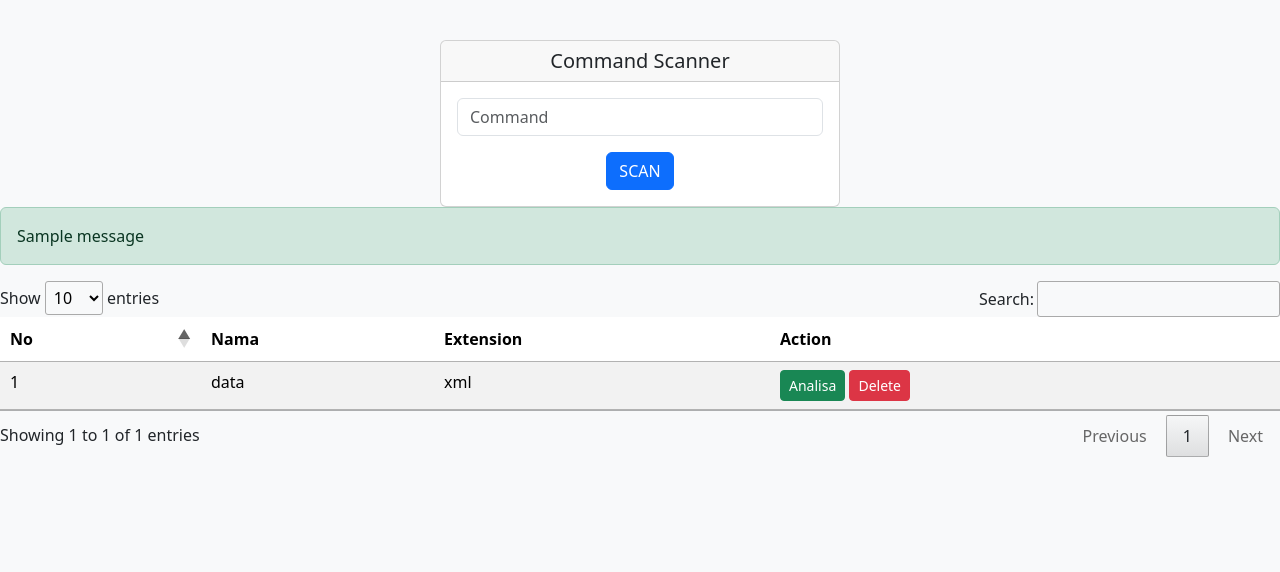
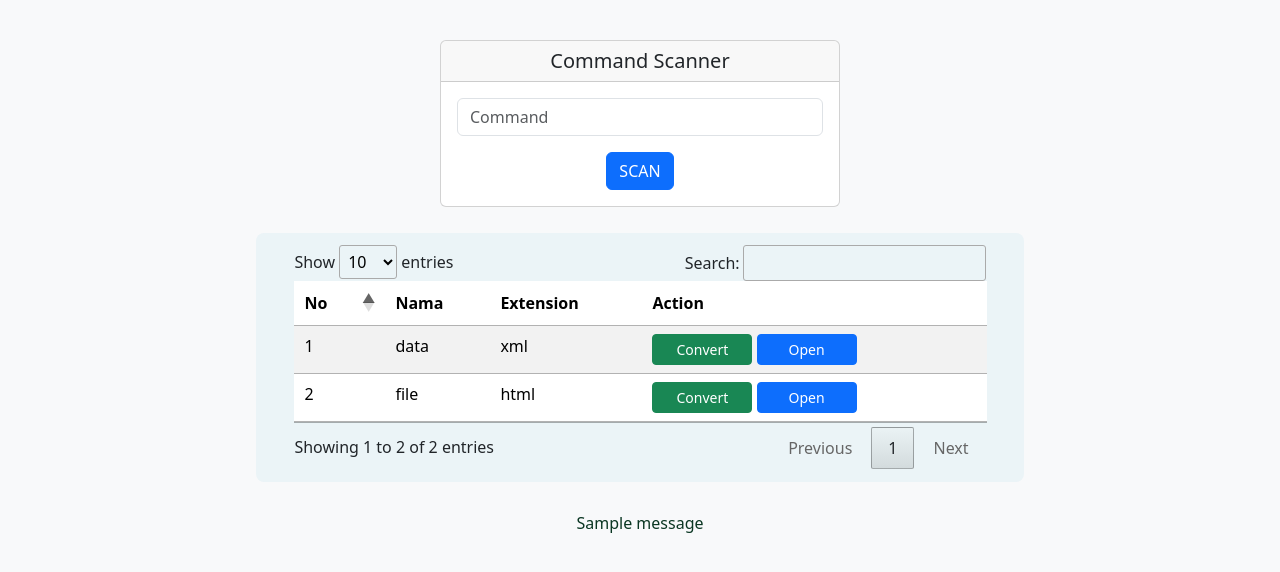
Before and after one commit to enomarozi/Report, a Django app: page / in a window 1280 px wide. Shown: the top 572 px of the page. Run offline with Django 5.2, Linux system fonts and the light colour scheme; tables that the repository leaves empty hold one stand-in row (values such as "Sample post"); one stand-in notice (Sample message) is shown; some libraries are stand-ins or nearby versions.

Commit message:
18-01-2025

```diff
--- a/index/urls.py
+++ b/index/urls.py
@@ -4,5 +4,9 @@ from . import views
 urlpatterns = [
 	path('', views.index, name='index'),
 	path('scanner/', views.scanner, name='scanner'),
+	path('convertFile/<str:param>/', views.convertFile, name='convertFile'),
+	path('openFile/<str:param>/', views.openFile, name='openFile'),
+	path('deleteFile/<str:param>/', views.deleteFile, name='deleteFile'),
 	path('data_result/', views.data_result, name='data_result'),
+
 ]
--- a/index/views.py
+++ b/index/views.py
@@ -1,8 +1,9 @@
 from django.shortcuts import render
-from django.http import HttpResponse, JsonResponse
+from django.http import HttpResponse, JsonResponse, HttpResponseRedirect
 from .forms import Scanning
 from django.contrib import messages
-import os
+from django.urls import reverse
+import os, re
 
 def index(request):
 	form = Scanning()
@@ -20,13 +21,41 @@ def scanner(request):
 
 	return render(request, 'index.html',{'form':form})
 
+def openFile(request, param):
+	type_ = param.split('.')
+	file_path = os.path.join('outputs',param)
+	if os.path.exists(file_path):
+		with open(file_path, 'r') as file:
+			file_content = file.read()
+
+		if type_[1] == "html":
+			return HttpResponse(file_content, content_type='text/html')
+		elif type_[1] == "xml":
+			return HttpResponse(file_content, content_type='application/xml')
+		elif type_[1] == "json":
+			return HttpResponse(file_content, content_type='application/json')
+	else:
+		return HttpResponse("File not found.",status=404)
+
+def convertFile(request, param):
+	print(param)
+
+def deleteFile(request, param):
+	ex_ = os.system("rm outputs/"+param)
+	if ex_ == 0:
+		result = f'Delete File {param} is Successfully!'
+	messages.success(request, result)
+	return HttpResponseRedirect(reverse('index'))
+
 def data_result(request):
 	files = os.listdir('outputs')
 	result = []
+	extension_allow = ["xml","html","json"]
 	for file in files:
-		file_name, file_extension = os.path.splitext(file)
-		result.append({
-			'name':file_name,
-			'extension':file_extension[1:],
+		file_name, file_extension = file.split('.')
+		if file_extension in extension_allow:
+			result.append({
+				'name':file_name,
+				'extension':file_extension,
 			})
 	return JsonResponse(result, safe=False)
--- a/templates/index.html
+++ b/templates/index.html
@@ -13,14 +13,25 @@
 	.scanform{
 		margin-top: 40px;
 	}
+    .custom-success{
+        margin: 1%;
+        background-color: transparent;
+        border: none;
+        text-align: center;
+    }
     .table{
         width: 50%;
     }
-    .custom-alert {
-        font-size: 14px;
-        padding: 10px;
-        margin-bottom: 10px;
-        text-align: center;
+    .card-table-color{
+        width: 60%;
+        margin: 2% 20% 0 20%;
+        padding: 1% 0 1% 0;
+        background-color: #ebf4f7;
+        border-radius: 8px;
+    }
+    .card-table{
+        width: 90%;
+        margin: 0 5% 0 5%;
     }
 </style>
 
@@ -43,16 +54,10 @@
             </div>
         </div>
     </div>
-    {% if messages %}
-        {% for message in messages %}
-            <div class="alert alert-success">
-                {{ message }}
-            </div>
-        {% endfor %}
-    {% endif %}
 
     <script src="https://cdn.jsdelivr.net/npm/bootstrap@5.3.3/dist/js/bootstrap.bundle.min.js" integrity="sha384-YvpcrYf0tY3lHB60NNkmXc5s9fDVZLESaAA55NDzOxhy9GkcIdslK1eN7N6jIeHz" crossorigin="anonymous"></script>
-
+    <div class='card-table-color'>
+        <div class='card-table'>
             <table id="statusTable" class="table table-striped">
                 <thead>
                     <tr>
@@ -63,6 +68,8 @@
                     </tr>
                 </thead>
             </table>
+        </div>
+    </div>
     <script src="https://code.jquery.com/jquery-3.6.0.min.js"></script>
 
     <script type="text/javascript" charset="utf8" src="https://cdn.datatables.net/1.13.11/js/jquery.dataTables.min.js"></script>
@@ -82,16 +89,55 @@
                 { data: 'name', orderable: false },
                 { data: 'extension', orderable: false },
                 { data: null, orderable: false, render: function(data, type, row) {
+                    let fileNameWithExtension = `${row.name}.${row.extension}`;
                     return `
-                        <a class="btn btn-success btn-sm">Analisa</a>
-                        <a class="btn btn-danger btn-sm">Delete</a>
+                        <a class="btn btn-success btn-sm convertBtn" style="min-width: 100px; text-align: center;">Convert</a>
+                        <a class="btn btn-primary btn-sm" style="min-width: 100px; text-align: center;" href="/openFile/${fileNameWithExtension}" target="_blank">Open</a>
                     `;
                 }}
             ]
         });
     });
     </script>
+    {% if messages %}
+        {% for message in messages %}
+            <div class="alert alert-success custom-success">
+                {{ message }}
+            </div>
+        {% endfor %}
+    {% endif %}
 
-
+    <div class="modal fade" id="myModal" tabindex="-1" aria-labelledby="myModalLabel" aria-hidden="true">
+        <div class="modal-dialog">
+            <div class="modal-content">
+                <div class="modal-header">
+                    <h5 class="modal-title" id="myModalLabel">Convert</h5>
+                    <button type="button" class="btn-close" data-bs-dismiss="modal" aria-label="Close"></button>
+                </div>
+                <div class="modal-body">
+                    <ul>
+                        <li>JPG</li>
+                        <li>PNG</li>
+                        <li>BMP</li>
+                        <li>GIF</li>
+                        <li>PCAP</li>
+                        <li>PCAPNG</li>
+                        <li>RAR</li>
+                    </ul>
+                </div>
+            </div>
+        </div>
+    </div>
+    <script>
+        const convertBtns = document.querySelectorAll('.convertBtn');
+        convertBtns.forEach(function(convertBtn) {
+            const myModal = new bootstrap.Modal(document.getElementById('myModal'));
+            console.log(convert);
+            convert.addEventListener('click', function() {
+                myModal.show();
+            });
+        });
+    </script>
+    <script src="https://cdn.jsdelivr.net/npm/bootstrap@5.3.0-alpha1/dist/js/bootstrap.bundle.min.js"></script>
 </body>
 </html>
```
Also changed, not shown: outputs/file.html (added, +11 -0 lines), db.sqlite3 (deleted). Lines whose indentation alone changed are shown as unchanged.
